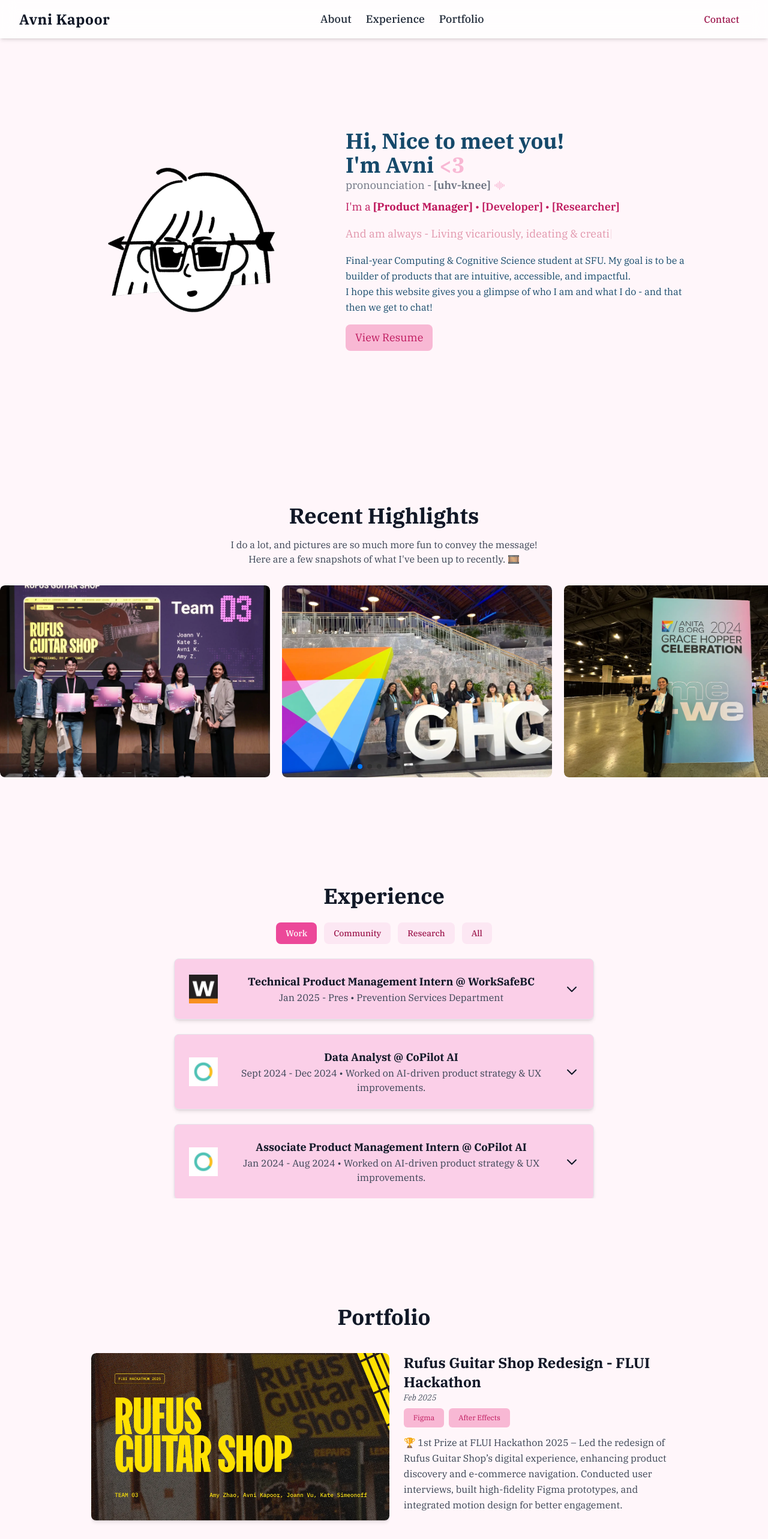
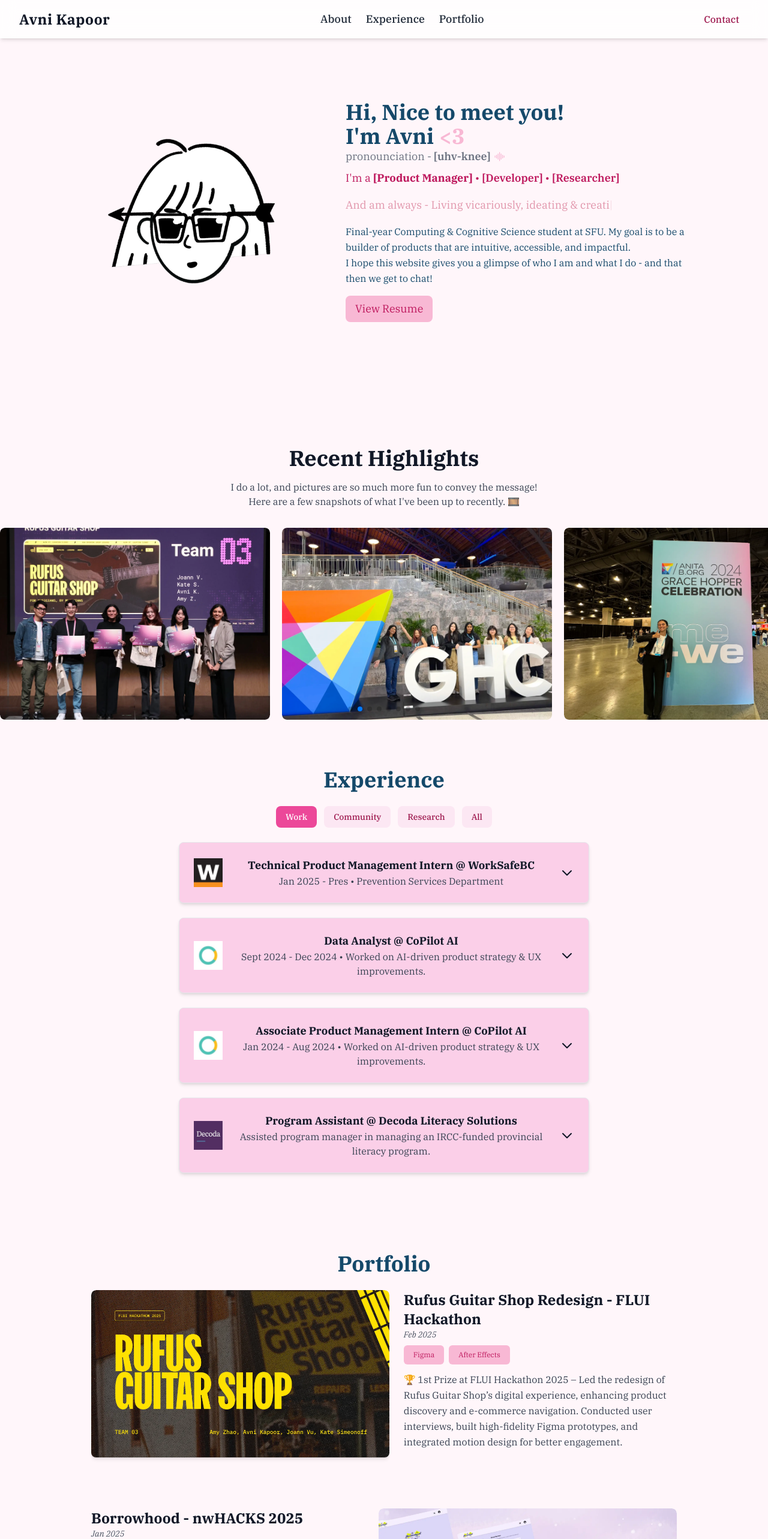
Before and after one commit to avkap007/personal-website-new, a Next.js app: page / in a window 1280 px wide. Shown: the top 2566 px of the page at 60% size. Built offline with nearby package versions, Linux system fonts and the light colour scheme.

Commit message:
fixed some padding issues

```diff
--- a/src/components/AboutMe.tsx
+++ b/src/components/AboutMe.tsx
@@ -51,7 +51,7 @@
   return (
     <section
       id="about"
-      className="min-h-screen flex flex-col md:flex-row items-center justify-center px-12 md:px-20 gap-16 font-serif bg-primary"
+      className="py-40 flex flex-col md:flex-row items-center justify-center px-12 md:px-20 gap-16 font-serif bg-primary"
     >
       {/* Flip Card Container */}
       <div className="group w-72 h-72 md:w-96 md:h-96 relative">
--- a/src/components/Experience.tsx
+++ b/src/components/Experience.tsx
@@ -27,8 +27,8 @@
   }, []);
 
   return (
-    <div className="max-w-[900px] w-full mx-auto px-4">
-      <h2 className="text-4xl font-bold text-center mb-6">Experience</h2>
+    <section className="w-full max-w-5xl mx-auto px-4 py-10">
+      <h2 className="text-4xl font-bold text-center mb-6 text-writingColor">Experience</h2>
 
       {/* Category Tabs */}
       <div className="flex justify-center space-x-3 mb-6">
@@ -48,7 +48,7 @@
       </div>
 
       {/* Scrollable Experience List */}
-      <div className="min-h-[400px] max-h-[400px] overflow-y-auto space-y-6 scrollable-container scrollbar-thin scrollbar-thumb-pink-500">
+      <div className="min-h-[600px] max-h-[600px] overflow-y-auto space-y-6 scrollbar-thin scrollbar-thumb-pink-500 mx-auto max-w-[700px] px-2">
         {experiences
           .filter((exp) => selectedCategory === "All" || exp.category === selectedCategory)
           .map((exp) => (
@@ -62,7 +62,7 @@
           </div>
         )}
       </div>
-    </div>
+    </section>
   );
 }
 
--- a/src/components/Portfolio.tsx
+++ b/src/components/Portfolio.tsx
@@ -26,7 +26,7 @@
 
   return (
     <section className="w-full max-w-5xl mx-auto px-4 py-10">
-      <h2 className="text-4xl font-bold text-center mb-10">Portfolio</h2>
+      <h2 className="text-4xl font-bold text-center mb-6 text-writingColor">Portfolio</h2>
 
       {/* Scrollable Portfolio List */}
       <div className="min-h-[650px] max-h-[650px] overflow-y-auto space-y-6 px-2">
```
